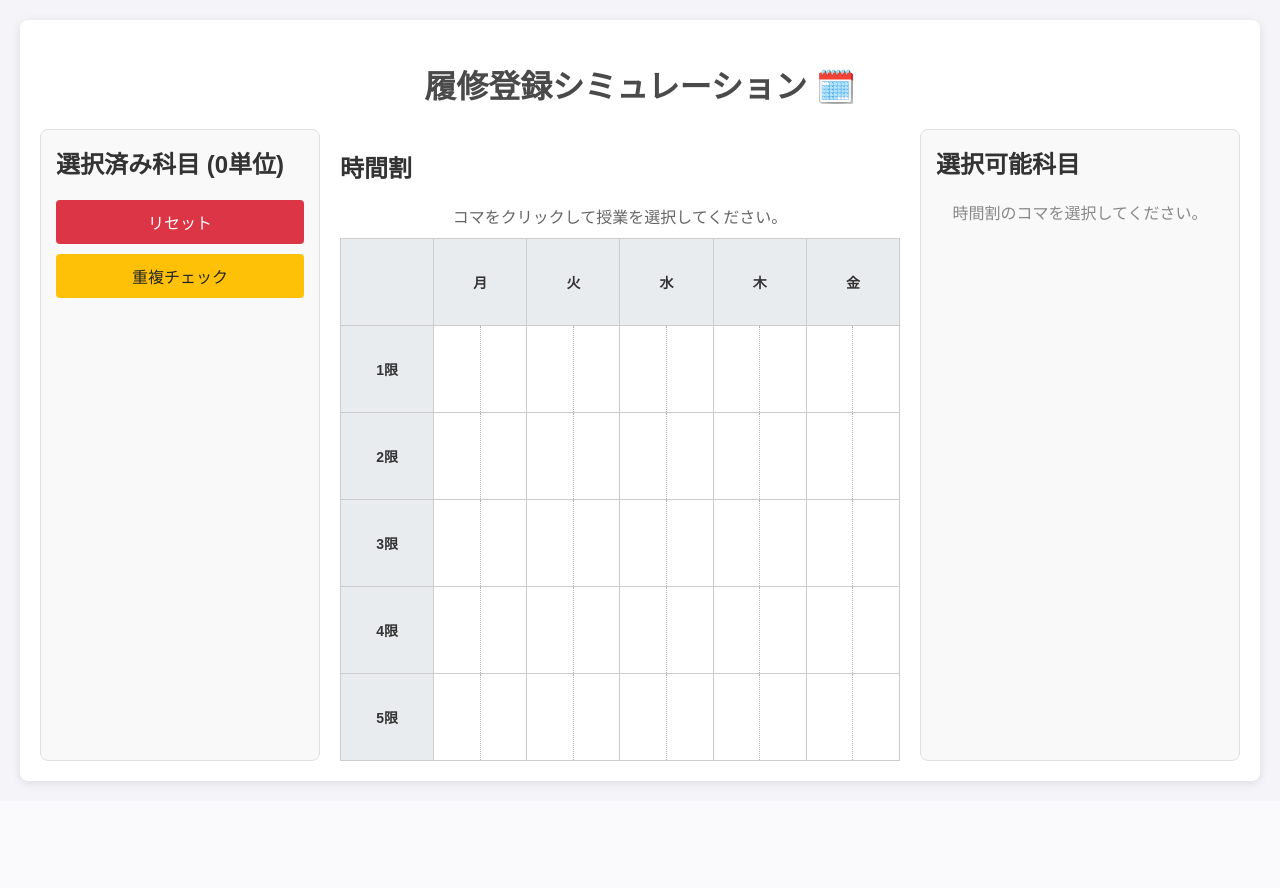
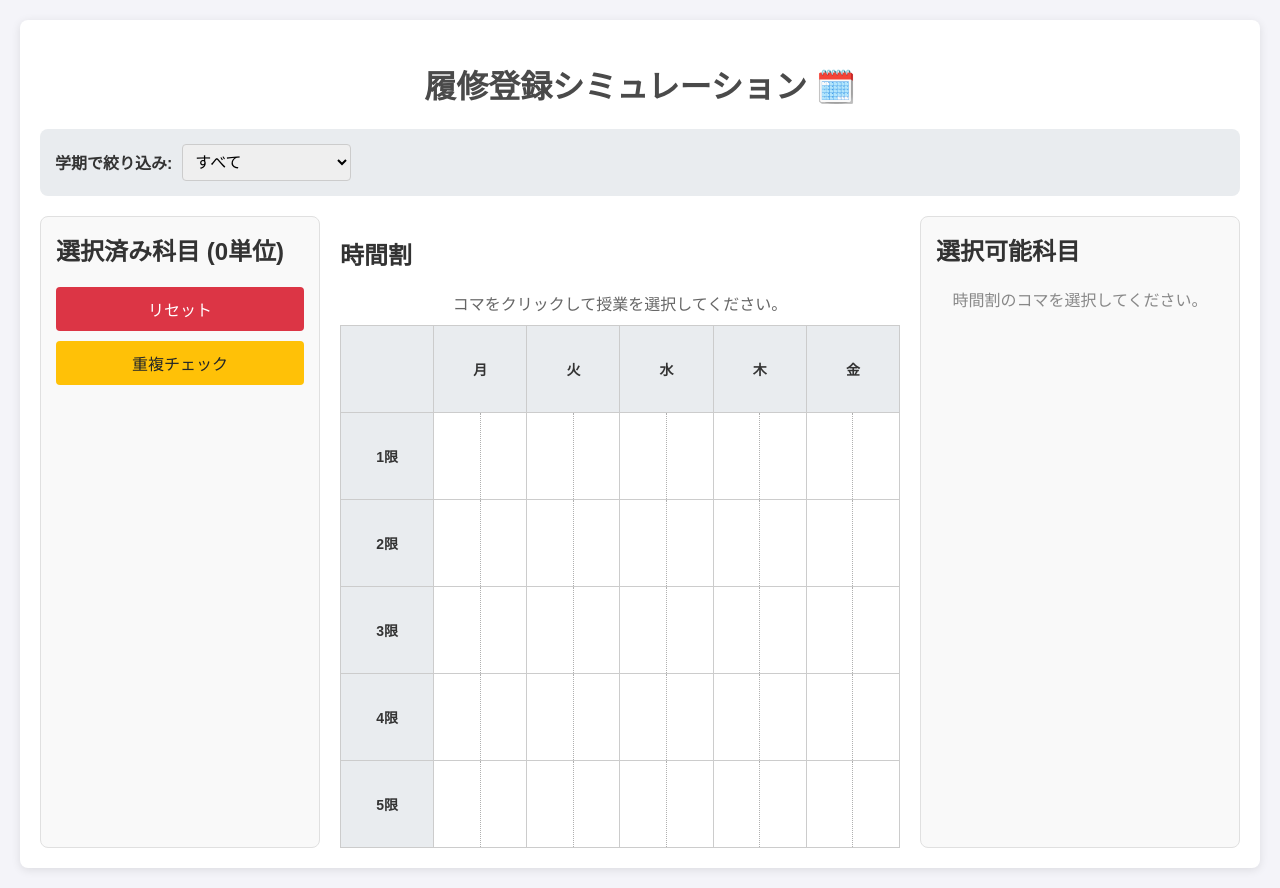
Before and after one commit to RyukokuDX/Rishu-Planner, a Flask app: page / in a window 1280 px wide. Before the commit the page ends 786 px from the top, so only its background shows below. Run offline with Flask 3, Linux system fonts and the light colour scheme; lists and menus that the app fills with data are empty.

Commit message:
前期/後期で授業を分けられるように変更

```diff
--- a/static/script.js
+++ b/static/script.js
@@ -1,5 +1,6 @@
 document.addEventListener('DOMContentLoaded', () => {
     // HTML要素
+    const termFilter = document.getElementById('term-filter');
     const timetable = document.getElementById('timetable');
     const selectedList = document.getElementById('selected-list');
     const totalCreditsSpan = document.getElementById('total-credits');
@@ -50,6 +51,14 @@ document.addEventListener('DOMContentLoaded', () => {
         });
         resetButton.addEventListener('click', handleReset);
         checkConflictsButton.addEventListener('click', handleConflictCheck);
+        // ▼▼▼ フィルターの変更イベントリスナーを追加 ▼▼▼
+        termFilter.addEventListener('change', () => {
+            // スロットが選択中であれば、科目リストを再描画する
+            if (currentSelectedSlot) {
+                displayAvailableCourses(currentSelectedSlot.dataset);
+            }
+        });
+        // ▲▲▲ フィルターの変更イベントリスナーを追加 ▲▲▲
     }
 
     // スロット（各クオーター）がクリックされた時の処理
@@ -65,11 +74,27 @@ document.addEventListener('DOMContentLoaded', () => {
     // 選択可能な科目を右パネルに表示
     function displayAvailableCourses({ dayIndex, period, quarter }) {
         const day = dayMapReverse[dayIndex];
-        const quarterTerms = (quarter === 'q1') ? ['前期', '後期', '通年', '1Q', '3Q'] : ['前期', '後期', '通年', '2Q', '4Q'];
+        // ▼▼▼ フィルターロジックをここから変更 ▼▼▼
 
-        const available = courses.filter(c =>
-            c.day === day && c.period === period && quarterTerms.includes(c.term)
-        );
+        // 1. まずコマの位置で絞り込み
+        let available = courses.filter(c => c.day === day && c.period === period);
+
+        // 2. 次に学期フィルターで絞り込み
+        const selectedTerm = termFilter.value;
+        if (selectedTerm !== 'all') {
+            const validTerms = (selectedTerm === '前期')
+                ? ['前期', '1Q', '2Q', '通年']
+                : ['後期', '3Q', '4Q', '通年'];
+            available = available.filter(c => validTerms.includes(c.term));
+        }
+
+        // 3. 最後にクリックされたクオーターで絞り込み
+        const quarterTerms = (quarter === 'q1')
+            ? ['前期', '後期', '通年', '1Q', '3Q']
+            : ['前期', '後期', '通年', '2Q', '4Q'];
+        available = available.filter(c => quarterTerms.includes(c.term));
+
+        // ▲▲▲ フィルターロジックの変更はここまで ▲▲▲
 
         availableCoursesList.innerHTML = '';
         if (available.length === 0) {
--- a/static/style.css
+++ b/static/style.css
@@ -230,3 +230,21 @@ button#check-conflicts-button {
     background-color: #f8d7da !important;
     border: 1px solid #dc3545;
 }
+.filter-controls {
+    margin-bottom: 20px;
+    padding: 15px;
+    background-color: #e9ecef;
+    border-radius: 8px;
+    display: flex;
+    align-items: center;
+    gap: 10px;
+}
+.filter-controls label {
+    font-weight: bold;
+}
+.filter-controls select {
+    padding: 8px;
+    border-radius: 4px;
+    border: 1px solid #ccc;
+    font-size: 16px;
+}
--- a/templates/index.html
+++ b/templates/index.html
@@ -11,7 +11,14 @@
         <header>
             <h1>履修登録シミュレーション 🗓️</h1>
         </header>
-
+        <div class="filter-controls">
+            <label for="term-filter">学期で絞り込み:</label>
+            <select id="term-filter">
+                <option value="all">すべて</option>
+                <option value="前期">前期 (1Q, 2Q含む)</option>
+                <option value="後期">後期 (3Q, 4Q含む)</option>
+            </select>
+        </div>
         <main>
             <div class="left-panel">
                 <h2>選択済み科目 (<span id="total-credits">0</span>単位)</h2>
```
